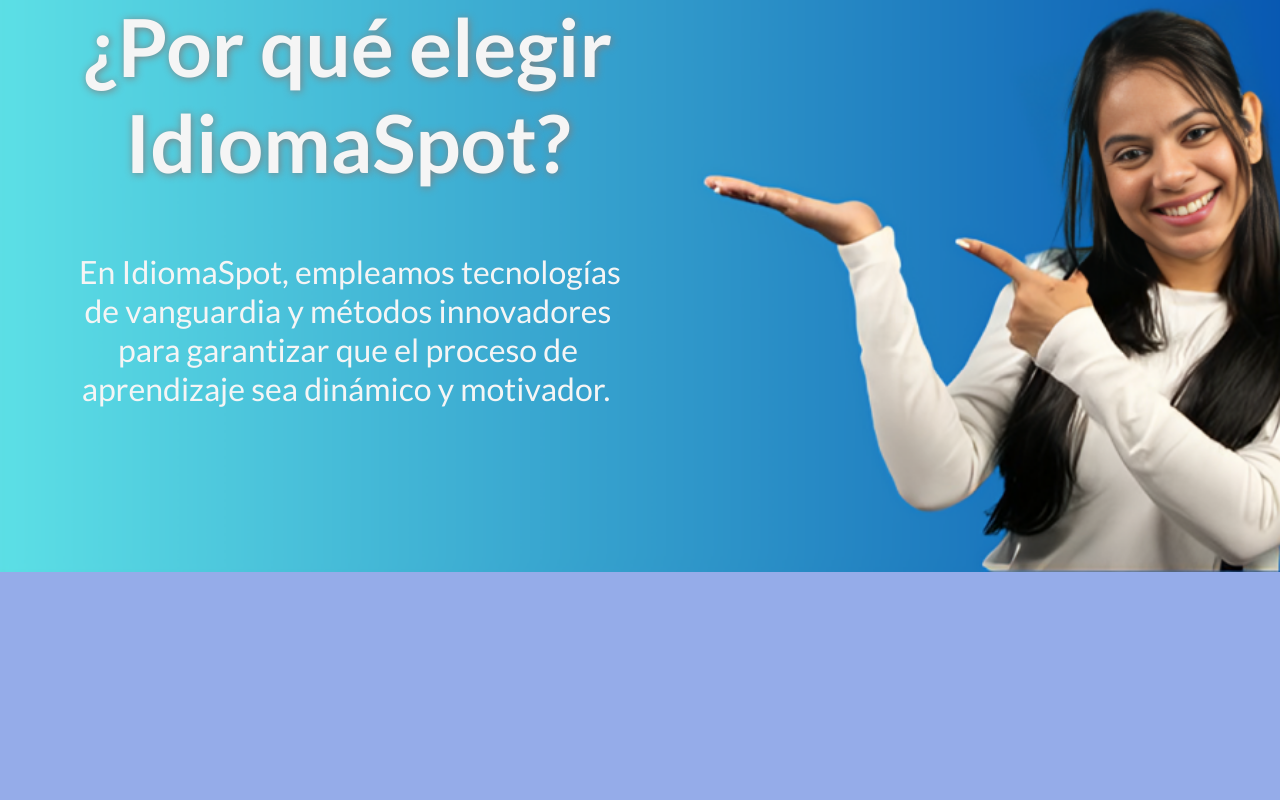
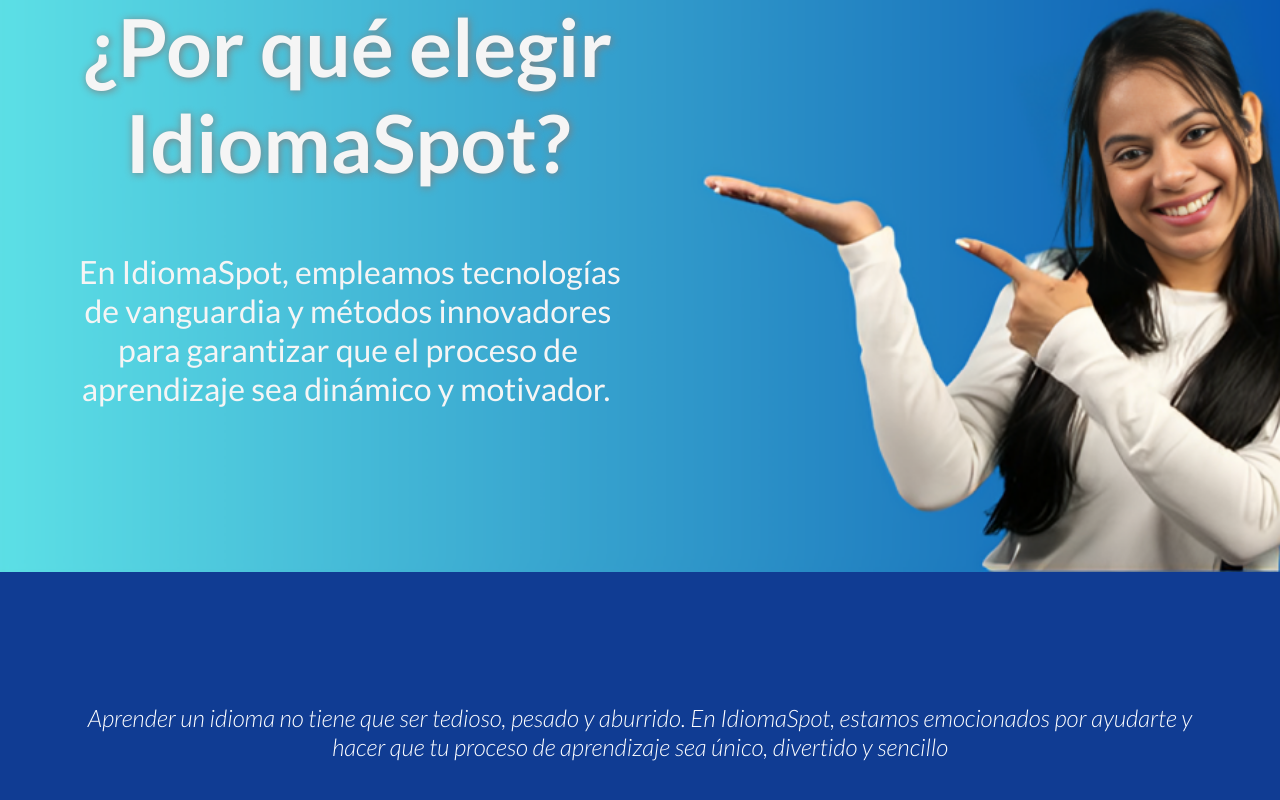
Before and after one commit to IdiomaSpot/idioma-spot-ui, a React (Create React App) app: page / in a window 1280 px wide. Shown: the part 1500-2300 px from the top of the page. Before the commit the page ends 2072 px from the top, so only its background shows below. Built offline with nearby package versions, Linux system fonts and the light colour scheme.

Commit message:
creating component for text bloc

```diff
--- a/src/App.js
+++ b/src/App.js
@@ -1,5 +1,7 @@
 import './App.scss';
 import { MainBanner, PromosSection, WhyUsSection } from './pages/Home';
+import { TextBloc } from './components/ui';
+import text from './data/constants.json';
 
 function App() {
   return (
@@ -8,6 +10,7 @@
       <PromosSection />
 
       <WhyUsSection />
+      <TextBloc text={text['phrase']} />
     </div>
   );
 }
--- /dev/null
+++ b/src/components/ui/TextBloc/TextBloc.js
@@ -0,0 +1,19 @@
+import React from 'react';
+import PropTypes from 'prop-types';
+import './TextBloc.scss';
+import { Container } from '@mui/material';
+
+const TextBloc = ({ text }) => (
+  <div className='textbloc-container'>
+    <Container>
+      <span>{text}</span>
+    </Container>
+  </div>
+);
+
+TextBloc.propTypes = {
+  text: PropTypes.string.isRequired,
+};
+TextBloc.defaultProps = {};
+
+export default TextBloc;
--- /dev/null
+++ b/src/components/ui/TextBloc/TextBloc.scss
@@ -0,0 +1,22 @@
+@import '../../../assets/styles/variables.scss';
+@import '../../../assets/styles/fonts.scss';
+
+.textbloc-container {
+  width: 100vw;
+  height: 20rem;
+  background-color: $dark-blue;
+  color: white;
+  & div {
+    height: 100%;
+    display: flex;
+    flex-direction: column;
+    align-items: center;
+    justify-content: center;
+  }
+
+  & span {
+    font-style: italic;
+    font-size: 1.5rem;
+    font-weight: 300;
+  }
+}
--- a/src/components/ui/index.js
+++ b/src/components/ui/index.js
@@ -1,3 +1,4 @@
 import ScrollTopButton from './ScrollTopButton/ScrollTopButton';
+import TextBloc from './TextBloc/TextBloc';
 
-export { ScrollTopButton };
+export { ScrollTopButton, TextBloc };
--- /dev/null
+++ b/src/data/constants.json
@@ -0,0 +1,3 @@
+{
+  "phrase": "Aprender un idioma no tiene que ser tedioso, pesado y aburrido. En IdiomaSpot, estamos emocionados por ayudarte y hacer que tu proceso de aprendizaje sea único, divertido y sencillo"
+}
```
